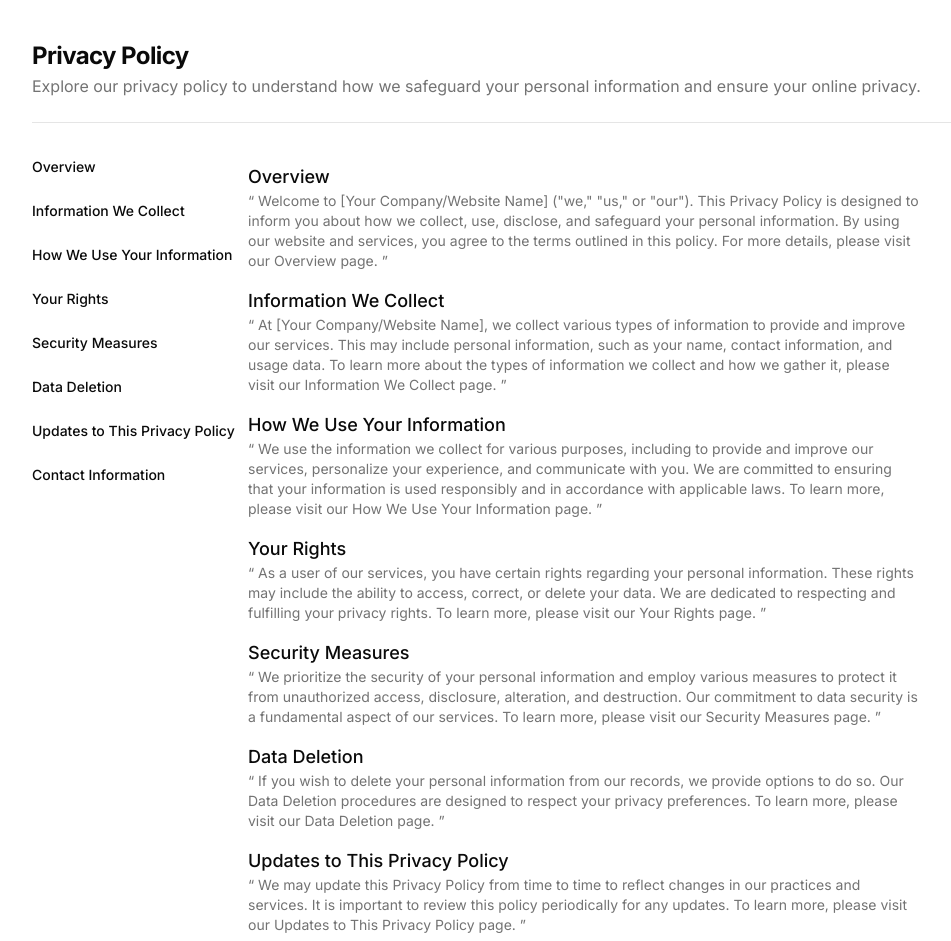
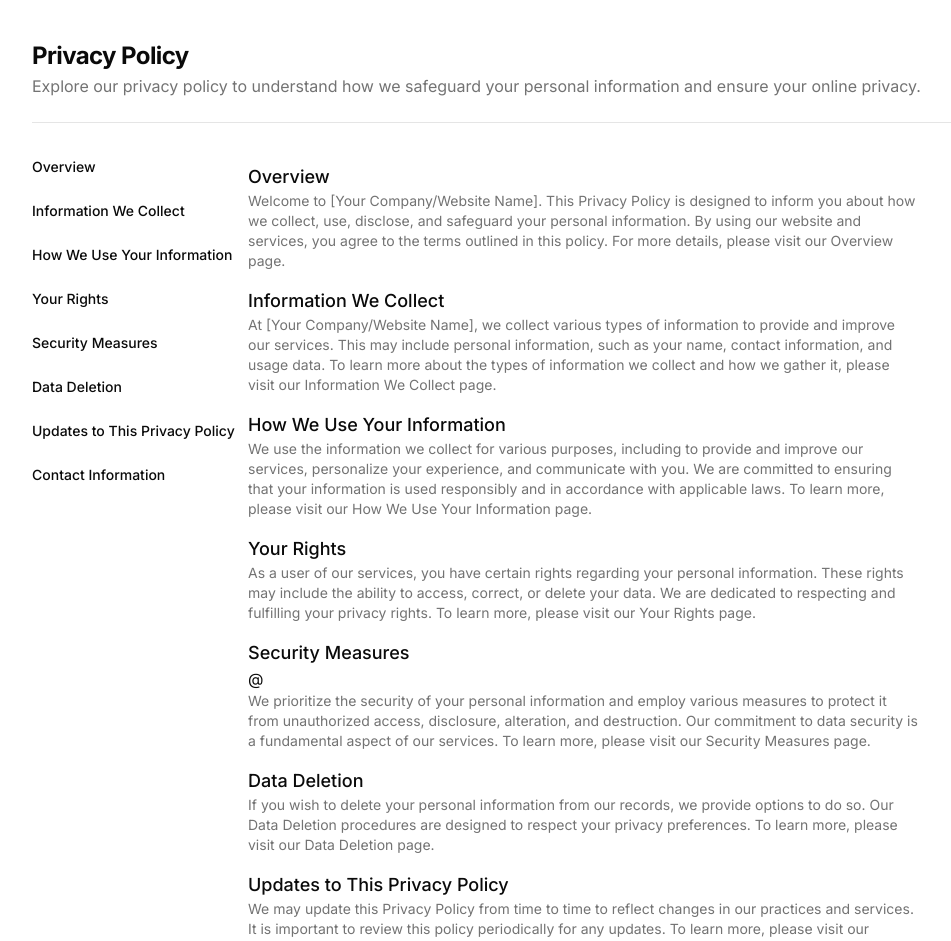
Before and after one commit to BarkinBalci/coilcrypt-web, a Next.js app: page /privacy in a window 1280 px wide. Shown: the top 941 px of the page, without its empty margins (8-959 px from the left). Built offline with nearby package versions, Linux system fonts and the light colour scheme.

Commit message:
fix: ESlint

```diff
--- a/app/privacy/page.tsx
+++ b/app/privacy/page.tsx
@@ -9,11 +9,11 @@ export default function SettingsProfilePage() {
             Overview
           </h2>
           <p className="text-sm text-muted-foreground">
-            &ldquo; Welcome to [Your Company/Website Name] ("we," "us," or "our"). This
+            Welcome to [Your Company/Website Name]. This
             Privacy Policy is designed to inform you about how we collect, use,
             disclose, and safeguard your personal information. By using our
             website and services, you agree to the terms outlined in this
-            policy. For more details, please visit our Overview page. &rdquo;
+            policy. For more details, please visit our Overview page.
           </p>
         </div>
         <div className="mt-4">
@@ -21,11 +21,11 @@ export default function SettingsProfilePage() {
             Information We Collect
           </h2>
           <p className="text-sm text-muted-foreground">
-            &ldquo; At [Your Company/Website Name], we collect various types of
+            At [Your Company/Website Name], we collect various types of
             information to provide and improve our services. This may include
             personal information, such as your name, contact information, and
             usage data. To learn more about the types of information we collect
-            and how we gather it, please visit our Information We Collect page. &rdquo;
+            and how we gather it, please visit our Information We Collect page.
           </p>
         </div>
         <div className="mt-4">
@@ -33,12 +33,12 @@ export default function SettingsProfilePage() {
             How We Use Your Information
           </h2>
           <p className="text-sm text-muted-foreground">
-          &ldquo; We use the information we collect for various purposes, including to
+            We use the information we collect for various purposes, including to
             provide and improve our services, personalize your experience, and
             communicate with you. We are committed to ensuring that your
             information is used responsibly and in accordance with applicable
             laws. To learn more, please visit our How We Use Your Information
-            page. &rdquo;
+            page.
           </p>
         </div>
         <div className="mt-4">
@@ -46,23 +46,23 @@ export default function SettingsProfilePage() {
             Your Rights
           </h2>
           <p className="text-sm text-muted-foreground">
-          &ldquo; As a user of our services, you have certain rights regarding your
+            As a user of our services, you have certain rights regarding your
             personal information. These rights may include the ability to
             access, correct, or delete your data. We are dedicated to respecting
             and fulfilling your privacy rights. To learn more, please visit our
-            Your Rights page. &rdquo;
+            Your Rights page.
           </p>
         </div>
         <div className="mt-4">
           <h2 id="security-measures" className="text-lg font-medium">
             Security Measures
           </h2>
-          <p className="text-sm text-muted-foreground">
-          &ldquo; We prioritize the security of your personal information and employ
+        @  <p className="text-sm text-muted-foreground">
+            We prioritize the security of your personal information and employ
             various measures to protect it from unauthorized access, disclosure,
             alteration, and destruction. Our commitment to data security is a
             fundamental aspect of our services. To learn more, please visit our
-            Security Measures page. &rdquo;
+            Security Measures page.
           </p>
         </div>
         <div className="mt-4">
@@ -70,10 +70,10 @@ export default function SettingsProfilePage() {
             Data Deletion
           </h2>
           <p className="text-sm text-muted-foreground">
-          &ldquo; If you wish to delete your personal information from our records, we
+            If you wish to delete your personal information from our records, we
             provide options to do so. Our Data Deletion procedures are designed
             to respect your privacy preferences. To learn more, please visit our
-            Data Deletion page. &rdquo;
+            Data Deletion page.
           </p>
         </div>
         <div className="mt-4">
@@ -84,10 +84,10 @@ export default function SettingsProfilePage() {
             Updates to This Privacy Policy
           </h2>
           <p className="text-sm text-muted-foreground">
-          &ldquo; We may update this Privacy Policy from time to time to reflect
+             We may update this Privacy Policy from time to time to reflect
             changes in our practices and services. It is important to review
             this policy periodically for any updates. To learn more, please
-            visit our Updates to This Privacy Policy page. &rdquo;
+            visit our Updates to This Privacy Policy page.
           </p>
         </div>
         <div className="mt-4">
@@ -95,10 +95,10 @@ export default function SettingsProfilePage() {
             Contact Information
           </h2>
           <p className="text-sm text-muted-foreground">
-          &ldquo; If you have any questions, concerns, or requests regarding this
+            If you have any questions, concerns, or requests regarding this
             Privacy Policy, please contact us at the following: [Your
             Company/Website Name] [Contact Information] To learn more, please
-            visit our Contact Information page. &rdquo;
+            visit our Contact Information page.
           </p>
         </div>
       </div>
--- a/package.json
+++ b/package.json
@@ -27,7 +27,7 @@
     "@types/react": "^18",
     "@types/react-dom": "^18",
     "autoprefixer": "^10.0.1",
-    "eslint": "^8",
+    "eslint": "^8.56.0",
     "eslint-config-next": "14.0.4",
     "postcss": "^8",
     "tailwindcss": "^3.3.0",
```
Also changed, not shown: 1 other file (tests, documents, lock files or other folders).
